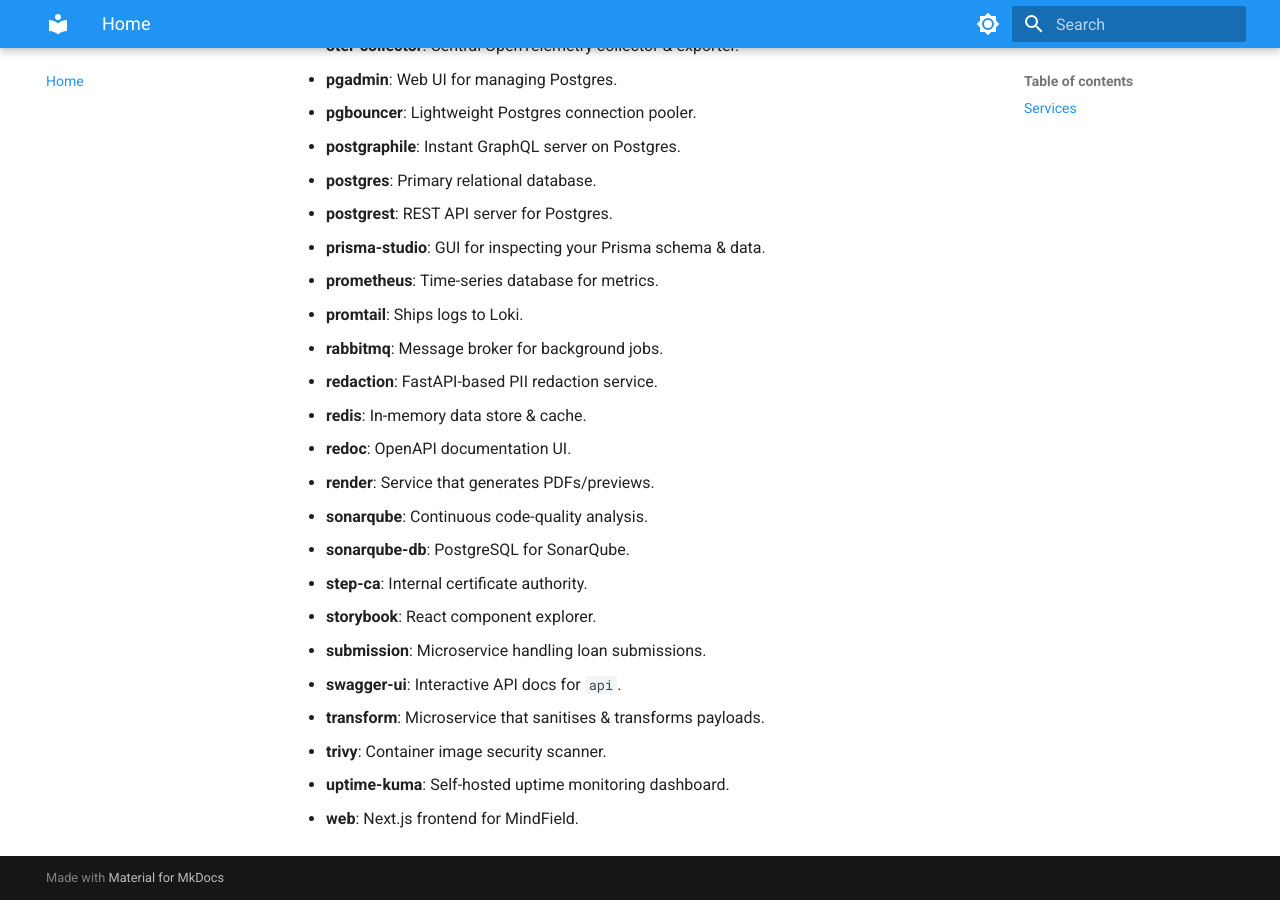
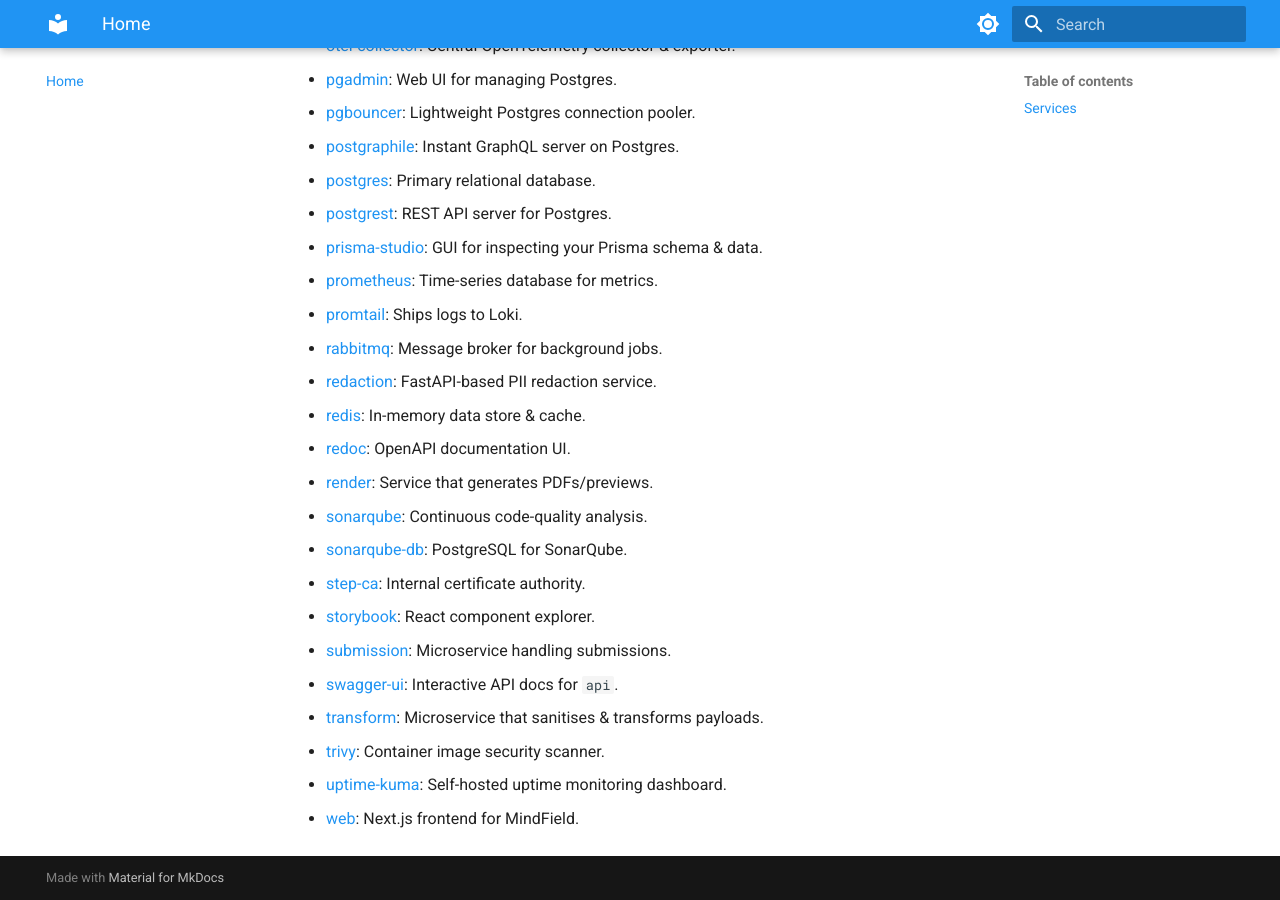
Before and after one commit to maldous/mindfield, an MkDocs documentation site: the page built from docs/content/index.md, in a window 1280 px wide and 900 px high, scrolled down 1042 px. Built offline with MkDocs 1.6.1 and Material for MkDocs 9.7.7, drawn with Linux system fonts in a browser that asks for light colours.

Commit message:
1752036664

```diff
--- a/docs/content/index.md
+++ b/docs/content/index.md
@@ -4,48 +4,48 @@
 
 ## Services
 
-- **alertmanager**: Prometheus Alertmanager for grouping, silencing and sending alerts.
-- **api**: Nest-based backend serving the MindField API.
-- **backup**: Daily Postgres dump & retention cleanup.
-- **blackbox-exporter**: Probes HTTP/TCP endpoints for uptime checks.
-- **caddy**: TLS-terminating reverse proxy for all web services.
-- **gitea**: Self-hosted Git service.
-- **gitea-db**: PostgreSQL store for Gitea.
-- **grafana**: Dashboard UI for Prometheus metrics.
-- **grapesjs**: Headless editor service for dynamic forms.
-- **hasura**: Instant GraphQL API on Postgres.
-- **jaeger**: Distributed-tracing storage & UI.
-- **keycloak**: OAuth2/OpenID Connect identity provider.
-- **kong**: API gateway & rate-limiter.
-- **kong-database**: PostgreSQL store for Kong.
-- **loki**: Log aggregation compatible with Prometheus.
-- **mailhog**: Fake SMTP server for dev/testing.
-- **minio**: S3-compatible object storage.
-- **mkdocs**: Serves your Markdown docs (this site).
-- **node-exporter**: Exposes host OS metrics to Prometheus.
-- **opensearch**: Elasticsearch-compatible search & analytics.
-- **opensearch-dashboards**: UI for OpenSearch.
-- **otel-collector**: Central OpenTelemetry collector & exporter.
-- **pgadmin**: Web UI for managing Postgres.
-- **pgbouncer**: Lightweight Postgres connection pooler.
-- **postgraphile**: Instant GraphQL server on Postgres.
-- **postgres**: Primary relational database.
-- **postgrest**: REST API server for Postgres.
-- **prisma-studio**: GUI for inspecting your Prisma schema & data.
-- **prometheus**: Time-series database for metrics.
-- **promtail**: Ships logs to Loki.
-- **rabbitmq**: Message broker for background jobs.
-- **redaction**: FastAPI-based PII redaction service.
-- **redis**: In-memory data store & cache.
-- **redoc**: OpenAPI documentation UI.
-- **render**: Service that generates PDFs/previews.
-- **sonarqube**: Continuous code-quality analysis.
-- **sonarqube-db**: PostgreSQL for SonarQube.
-- **step-ca**: Internal certificate authority.
-- **storybook**: React component explorer.
-- **submission**: Microservice handling loan submissions.
-- **swagger-ui**: Interactive API docs for `api`.
-- **transform**: Microservice that sanitises & transforms payloads.
-- **trivy**: Container image security scanner.
-- **uptime-kuma**: Self-hosted uptime monitoring dashboard.
-- **web**: Next.js frontend for MindField.
+- [alertmanager](https://alertmanager.aldous.info/): Prometheus Alertmanager for grouping, silencing and sending alerts.
+- [api](https://api.aldous.info/): Nest-based backend serving the MindField API.
+- [backup](https://backup.aldous.info/): Daily Postgres dump & retention cleanup.
+- [blackbox-exporter](https://blackbox-exporter.aldous.info/): Probes HTTP/TCP endpoints for uptime checks.
+- [caddy](https://caddy.aldous.info/): TLS-terminating reverse proxy for all web services.
+- [gitea](https://gitea.aldous.info/): Self-hosted Git service.
+- [gitea-db](https://gitea-db.aldous.info/): PostgreSQL store for Gitea.
+- [grafana](https://grafana.aldous.info/): Dashboard UI for Prometheus metrics.
+- [grapesjs](https://grapesjs.aldous.info/): Headless editor service for dynamic forms.
+- [hasura](https://hasura.aldous.info/): Instant GraphQL API on Postgres.
+- [jaeger](https://jaeger.aldous.info/): Distributed-tracing storage & UI.
+- [keycloak](https://keycloak.aldous.info/): OAuth2/OpenID Connect identity provider.
+- [kong](https://kong.aldous.info/): API gateway & rate-limiter.
+- [kong-database](https://kong-database.aldous.info/): PostgreSQL store for Kong.
+- [loki](https://loki.aldous.info/): Log aggregation compatible with Prometheus.
+- [mailhog](https://mailhog.aldous.info/): Fake SMTP server for dev/testing.
+- [minio](https://minio.aldous.info/): S3-compatible object storage.
+- [mkdocs](https://docs.aldous.info/): Serves your Markdown docs (this site).
+- [node-exporter](https://node-exporter.aldous.info/): Exposes host OS metrics to Prometheus.
+- [opensearch](https://opensearch.aldous.info/): Elasticsearch-compatible search & analytics.
+- [opensearch-dashboards](https://opensearch-dashboards.aldous.info/): UI for OpenSearch.
+- [otel-collector](https://otel-collector.aldous.info/): Central OpenTelemetry collector & exporter.
+- [pgadmin](https://pgadmin.aldous.info/): Web UI for managing Postgres.
+- [pgbouncer](https://pgbouncer.aldous.info/): Lightweight Postgres connection pooler.
+- [postgraphile](https://postgraphile.aldous.info/): Instant GraphQL server on Postgres.
+- [postgres](https://postgres.aldous.info/): Primary relational database.
+- [postgrest](https://postgrest.aldous.info/): REST API server for Postgres.
+- [prisma-studio](https://prisma-studio.aldous.info/): GUI for inspecting your Prisma schema & data.
+- [prometheus](https://prometheus.aldous.info/): Time-series database for metrics.
+- [promtail](https://promtail.aldous.info/): Ships logs to Loki.
+- [rabbitmq](https://rabbitmq.aldous.info/): Message broker for background jobs.
+- [redaction](https://redaction.aldous.info/): FastAPI-based PII redaction service.
+- [redis](https://redis.aldous.info/): In-memory data store & cache.
+- [redoc](https://redoc.aldous.info/): OpenAPI documentation UI.
+- [render](https://render.aldous.info/): Service that generates PDFs/previews.
+- [sonarqube](https://sonarqube.aldous.info/): Continuous code-quality analysis.
+- [sonarqube-db](https://sonarqube-db.aldous.info/): PostgreSQL for SonarQube.
+- [step-ca](https://step-ca.aldous.info/): Internal certificate authority.
+- [storybook](https://storybook.aldous.info/): React component explorer.
+- [submission](https://submission.aldous.info/): Microservice handling submissions.
+- [swagger-ui](https://swagger-ui.aldous.info/): Interactive API docs for `api`.
+- [transform](https://transform.aldous.info/): Microservice that sanitises & transforms payloads.
+- [trivy](https://trivy.aldous.info/): Container image security scanner.
+- [uptime-kuma](https://uptime-kuma.aldous.info/): Self-hosted uptime monitoring dashboard.
+- [web](https://aldous.info/): Next.js frontend for MindField.
```
Also changed, not shown: 3 other files.
